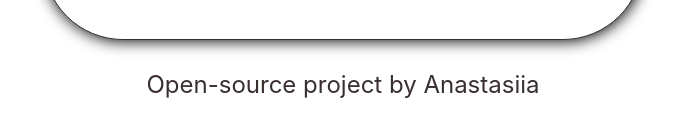
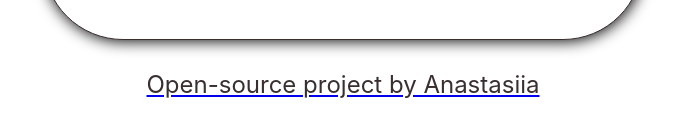
Before and after one commit to johannes-kraisler/weather-react, a React (Create React App) app: page / in a window 1280 px wide. Shown: the part 603-740 px from the top of the page, without its empty margins (297-984 px from the left). Built offline with nearby package versions, Linux system fonts and the light colour scheme.

Commit message:
added link to git

```diff
--- a/src/Footer.js
+++ b/src/Footer.js
@@ -3,7 +3,12 @@ import React from "react";
 export default function Footer() {
   return (
     <footer>
-      <p>Open-source project by Anastasiia</p>
+      <a
+        href="https://github.com/johannes-kraisler/weather-react"
+        target="blank"
+      >
+        <p>Open-source project by Anastasiia</p>
+      </a>
 
       <a
         href="https://github.com/johannes-kraisler/green-weather-app"
```
